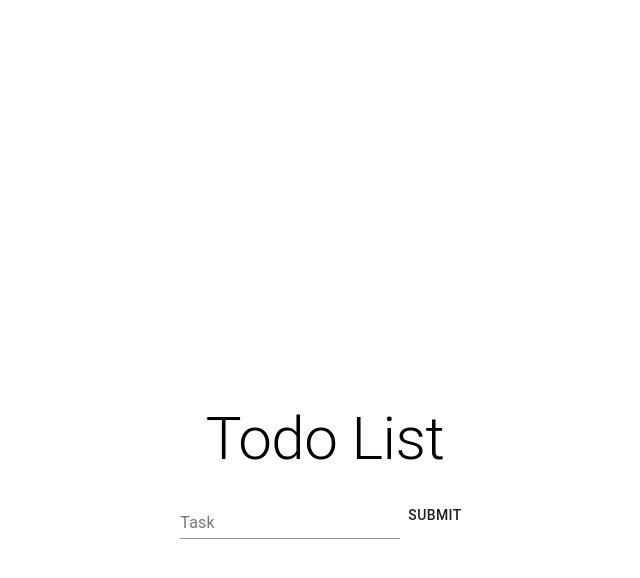
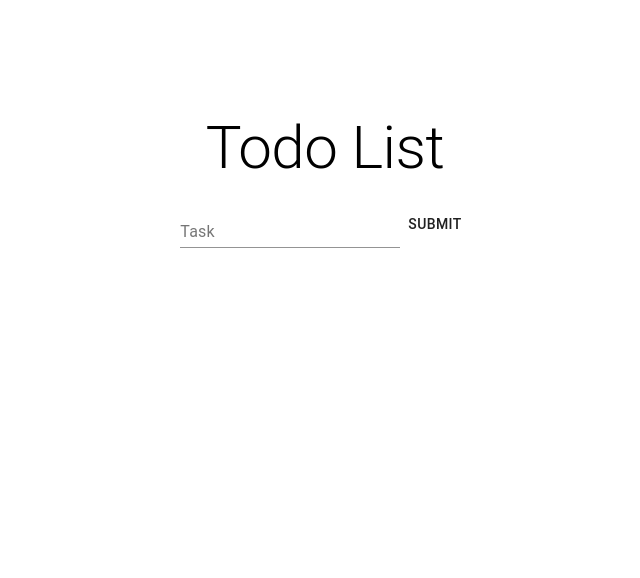
Before and after one commit to jopieji/to-do, a React (Create React App) app: page / in a window 1280 px wide. Shown: the top 578 px of the page, without its empty margins (315-955 px from the left). Built offline with nearby package versions, Linux system fonts and the light colour scheme; what uifx would draw is missing.

Commit message:
fix css to properly center list

```diff
--- a/src/App.css
+++ b/src/App.css
@@ -1,12 +1,12 @@
 .App {
-    text-align: center;
+    text-align: start;
     display: flex;
     height: 100%;
     flex-direction: column;
     align-items: center;
     justify-content: center;
     font-family: Georgia, 'Times New Roman', Times, serif;
-    padding: 30%;
+    padding: 7%;
 }
 
 .body, html, #root {
```
